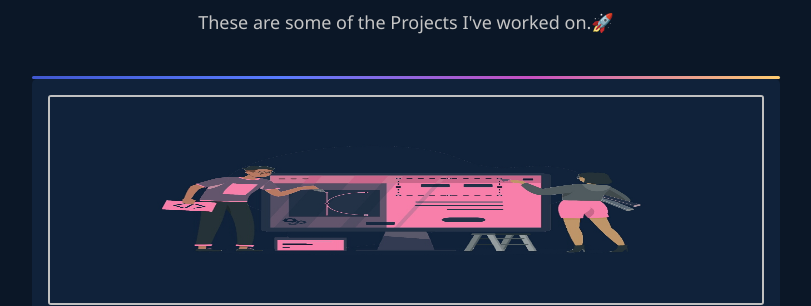
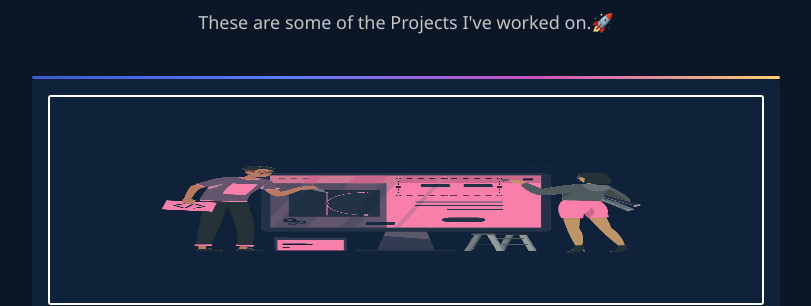
Before and after one commit to Dayson9/tundeweb3, a plain HTML site: page index.html in a window 1280 px wide. Shown: the part 3371-3677 px from the top of the page, without its empty margins (234-1045 px from the left). Drawn offline with nearby package versions, Linux system fonts and the light colour scheme; a web font is replaced by a local one.

Commit message:
Update style.css

```diff
--- a/style.css
+++ b/style.css
@@ -292,7 +292,7 @@ width: 100%;
 height: 210px;
 border-radius: 3px;
 margin-bottom: 5px;
-border: 2px solid silver;
+border: 2px solid white;
 }
 
 .pros > i{
```
